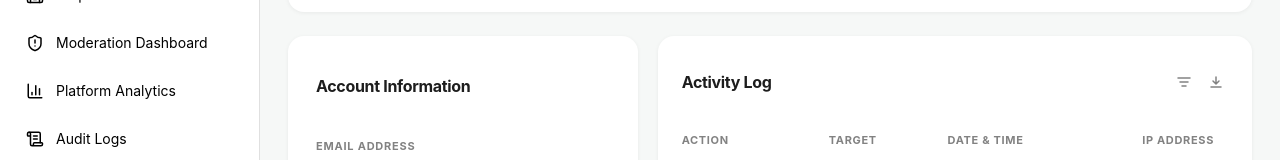
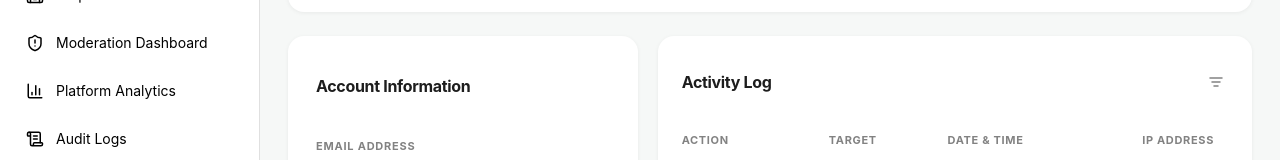
Before and after one commit to Dula0268/b4code-frontend, a Next.js app: page /admin/users/1 in a window 1280 px wide. Shown: the part 274-434 px from the top of the page. Built offline with nearby package versions, Linux system fonts and the light colour scheme.

Commit message:
feat: remove some icons from user account details page

```diff
--- a/src/app/admin/users/[id]/page.tsx
+++ b/src/app/admin/users/[id]/page.tsx
@@ -366,10 +366,6 @@ export default function UserDetailPage() {
                                 <button style={{ background: "none", border: "none", cursor: "pointer", color: "var(--gray-3)", display: "flex", padding: "4px" }}>
                                     <svg width="16" height="16" viewBox="0 0 16 16" fill="none"><path d="M2 4h12M4 8h8M6 12h4" stroke="currentColor" strokeWidth="1.5" strokeLinecap="round" /></svg>
                                 </button>
-                                {/* Download icon */}
-                                <button style={{ background: "none", border: "none", cursor: "pointer", color: "var(--gray-3)", display: "flex", padding: "4px" }}>
-                                    <svg width="16" height="16" viewBox="0 0 16 16" fill="none"><path d="M8 3v7m0 0l-3-3m3 3l3-3M3 13h10" stroke="currentColor" strokeWidth="1.5" strokeLinecap="round" strokeLinejoin="round" /></svg>
-                                </button>
                             </div>
                         </div>
 
```
